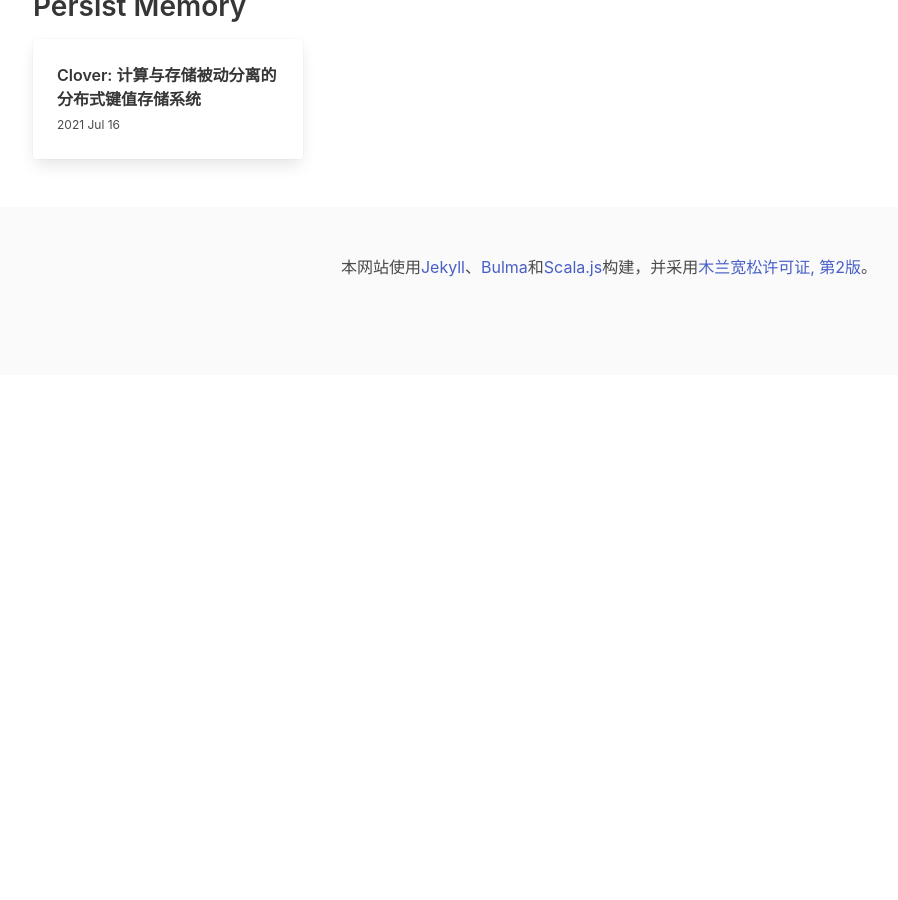
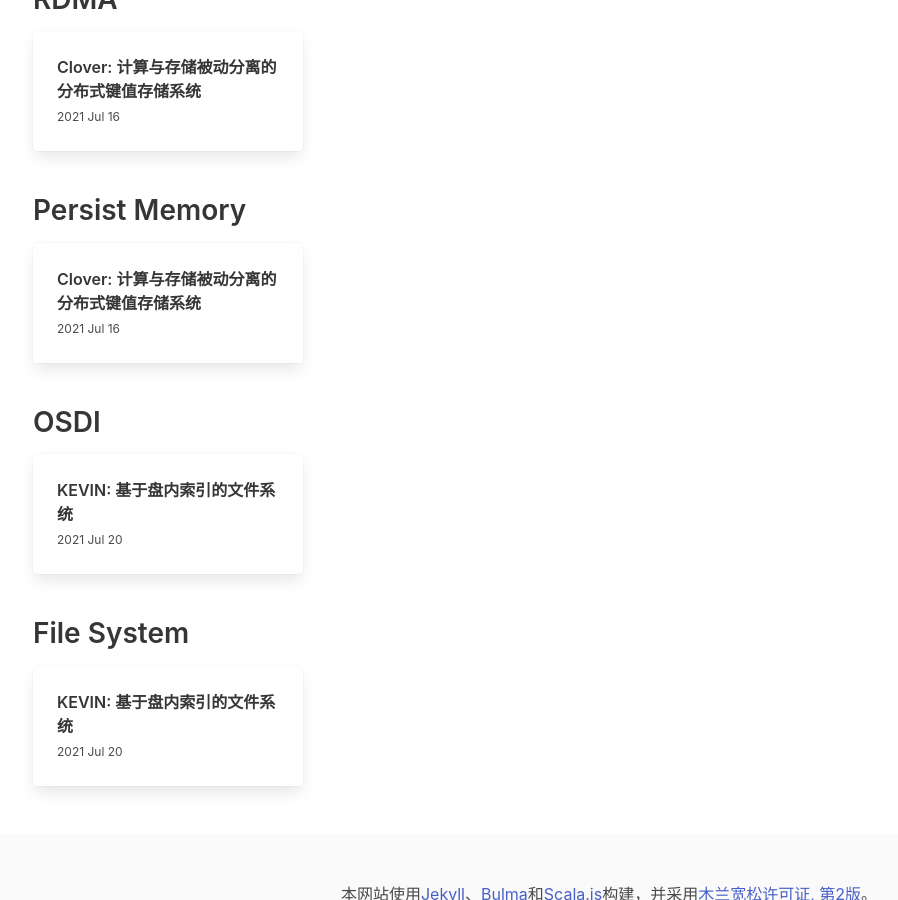
Before and after one commit to haslaboratory/haslaboratory.github.io, a Jekyll site: the page built from pages/tags.html, in a window 1280 px wide and 900 px high, scrolled down 10198 px. Shown: the whole window, without its empty margins (31-929 px from the left). Built offline with Jekyll 4.4.1, drawn with Linux system fonts in a browser that asks for light colours; nearby versions of some CDN libraries; library files that are not in the unit come from our copies; before the commit the page ends 10573 px from its top, so only the background shows below that; some of the changed text lies outside the part shown.

Commit message:
_posts/2021-07-20-KEVIN-FS.md

```diff
--- a/_posts/2021-7-20-osdi21-pages-note.md
+++ b/_posts/2021-07-20-KEVIN-FS.md
@@ -1,3 +1,15 @@
+---
+layout: post
+title: "KEVIN: 基于盘内索引的文件系统"
+author: Yicun Feng
+tags:
+    - OSDI
+    - 2021
+    - File System
+    - Key Value
+    - SSD
+---
+
 # 论文阅读笔记：
 
 
```
